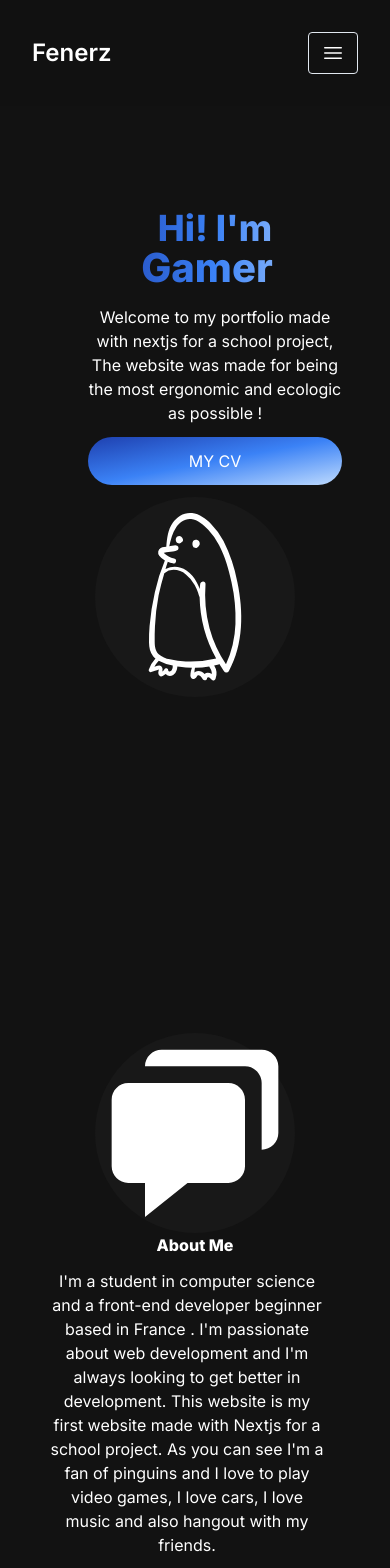
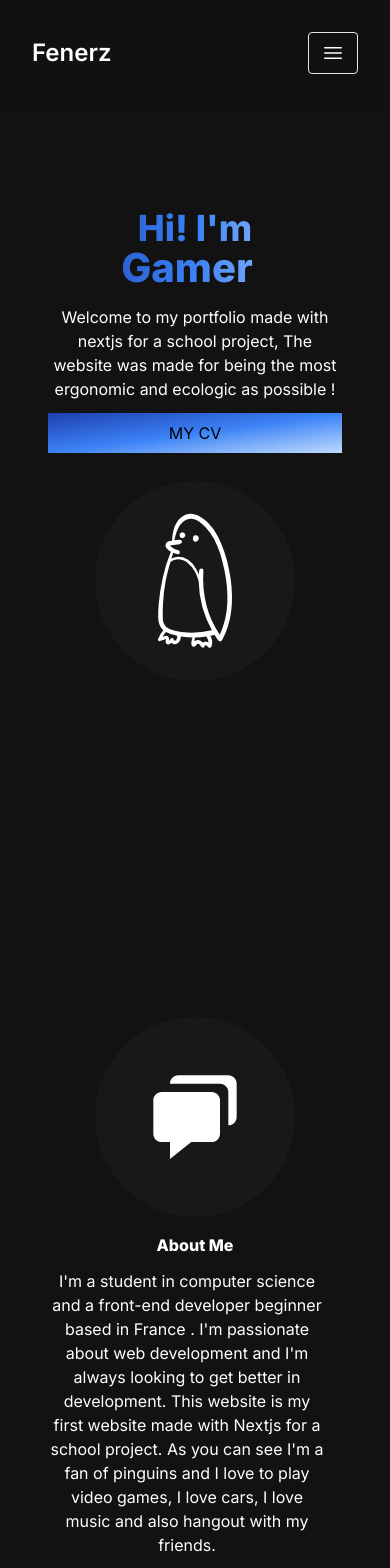
Before and after one commit to Fenerz07/CV-Nextjs, a Next.js app: page / in a window 390 px wide. Shown: the top 1568 px of the page. Built offline with nearby package versions, Linux system fonts and the light colour scheme.

Commit message:
Update after Check

```diff
--- a/app/components/About.jsx
+++ b/app/components/About.jsx
@@ -6,9 +6,9 @@ const About = () => {
     return (
         <section className='mt-20'>
             <div className='grid grid-cols-1 sm:grid-cols-12'>
-                <div className='col-span-5 place-self-center '>
-                    <div className="rounded-full bg-[#181818] w-[200px] h-[200px] lg:w-[400px] lg:h-[400px] relative">
-                        <img src='/images/about.svg' alt='aboutlogo' className='absolute transform -translate-x-1/2 -translate-y-1/2 top-1/2 left-1/2' width={200} height={200} style={{ filter: 'invert(100%)' }}/>
+                <div className='col-span-5 place-self-center mb-4'>
+                    <div className="rounded-full bg-[#181818] w-[200px] h-[200px] lg:w-[300px] lg:h-[300px] xl:w-[400px] xl:h-[400px] relative">
+                        <img src='/images/about.svg' alt='aboutlogo' className='absolute transform -translate-x-1/2 -translate-y-1/2 top-1/2 left-1/2 w-[100px] h-[100px] lg:w-[200px] lg:h-[200px]' style={{ filter: 'invert(100%)' }}/>
                     </div>
                 </div>
                 <div className='col-span-7 text-center sm:text-left'>
--- a/app/components/AboutmeTab.jsx
+++ b/app/components/AboutmeTab.jsx
@@ -31,8 +31,12 @@ const ExampleTabs = () => {
       <Tab title="Education">
         <div>
           <ul>
-            <li>Baccalauréat (Equivalent to High School Diploma) - 2023</li>
-            <li>Currently pursuing Bachelor&apos;s Degree in First Year - at Enigma, 2023 - Present</li>
+            <li>Baccalauréat</li>
+            <li>Equivalent to High School Diploma</li>
+            <li>2023</li>
+            <li>Currently pursuing Bachelor&apos;s Degree in First Year</li>
+            <li>At Enigma</li>
+            <li>2023 - Present</li>
           </ul>
         </div>
       </Tab>
--- a/app/components/Contact.jsx
+++ b/app/components/Contact.jsx
@@ -3,12 +3,12 @@ import React from 'react'
 function Contact() {
     return (
         <section className='mt-10 grid grid-cols-1 sm:grid-cols-2'>
-        <div className='m-8'>
-            <h1 className='font-extrabold text-xl mb-3'>My Socials Networks</h1>
+            <div className='m-8 text-center sm:text-left'>
+                <h1 className='font-extrabold text-xl mb-3 '>My Socials Networks</h1>
                 <p>I&apos;m always looking for new meets and oppotunities.
                     If you want to contact me, you absolutely can and my inbox is open for any questions or requests.
                     I&apos;ll be glad to help you on whatever you want !</p>
-            <div className='flex m-3'>
+                <div className='flex m-3 justify-center sm:justify-start'>
                     <a href="https://github.com/Fenerz07" target="_blank">
                         <img src="images/github.svg" alt="github" className='w-[50px] h-[50px]' />
                     </a>
--- a/app/components/Cover.jsx
+++ b/app/components/Cover.jsx
@@ -11,7 +11,7 @@ const Cover = () => {
   return (
     <section>
       <div className='grid grid-cols-1 sm:grid-cols-12'>
-        <div className='col-span-7 place-self-center text-center sm:text-left ml-10'>
+        <div className='col-span-7 place-self-center text-center sm:text-left md:ml-5 lg:ml-10 '>
           <h1 className='text-white mb-4 text-4xl sm:text-5xl lg:text-6xl font-extrabold'><div className="text-transparent bg-clip-text bg-gradient-to-r from-blue-800 via-blue-500 to-blue-200">
           Hi! I&apos;m
             <span>
@@ -22,7 +22,7 @@ const Cover = () => {
               1000,
               'French',
               1000,
-              'Web Developer',
+              'Developer',
               1000,
               'Gamer',
               1000
@@ -35,11 +35,11 @@ const Cover = () => {
             </span>
           </div></h1>
           <p className='text-white text-base sm:text-lg lg:text-xl'>Welcome to my portfolio made with nextjs for a school project, The website was made for being the most ergonomic and ecologic as possible !</p>
-          <button onClick={openPdf} className="px-6 py-3 w-full rounded-full sm:w-fit mr-4 bg-gradient-to-br from-blue-800 via-blue-500 to-blue-200 hover:bg-slate-200 text-white mt-3 mb-3">MY CV</button>
+          <button onClick={openPdf} className="px-6 py-2 w-full sm:w-fit mr-4 bg-gradient-to-br from-blue-800 via-blue-500 to-blue-200 hover:bg-slate-200 text-black mt-3 mb-3">MY CV</button>
         </div>
-        <div className='col-span-5 place-self-center'>
-          <div className="rounded-full bg-[#181818] w-[200px] h-[200px] lg:w-[400px] lg:h-[400px] relative">
-            <img src='/images/pinguin-white.svg' alt='pinguin_white' className='absolute transform -translate-x-1/2 -translate-y-1/2 top-1/2 left-1/2' width={300} height={300}/>
+        <div className='col-span-5 place-self-center mt-4'>
+          <div className="rounded-full bg-[#181818] w-[200px] h-[200px] lg:w-[300px] lg:h-[300px] xl:w-[400px] xl:h-[400px] relative">
+            <img src='/images/pinguin-white.svg' alt='pinguin_white' className='absolute transform -translate-x-1/2 -translate-y-1/2 top-1/2 left-1/2 w-[200px] h-[200px] lg:w-[300px] lg:h-[300px]'/>
           </div>
         </div>
       </div>
--- a/app/layout.js
+++ b/app/layout.js
@@ -4,7 +4,7 @@ import "./globals.css";
 const inter = Inter({ subsets: ["latin"] });
 
 export const metadata = {
-  title: "Create Next App",
+  title: "Fenerz's Portfolio",
   description: "Generated by create next app",
 };
 
```
Lines whose indentation alone changed are shown as unchanged.
